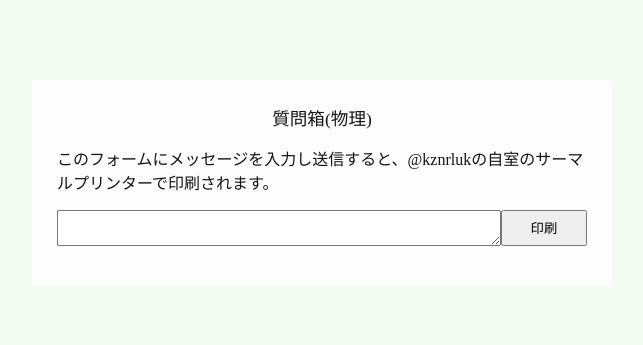
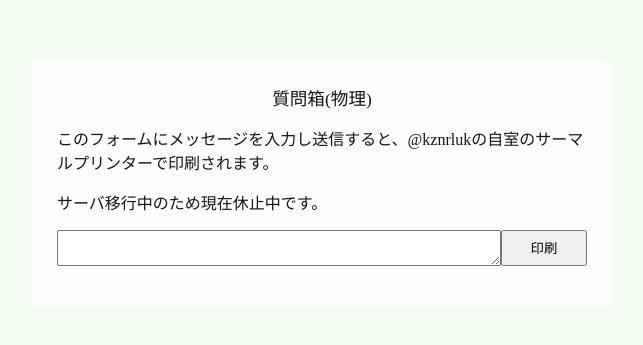
Before and after one commit to kznrluk/receipt-frontend, a plain HTML site: page index.html in a window 1280 px wide. Shown: the part 217-562 px from the top of the page, without its empty margins (318-961 px from the left). Drawn offline with Linux system fonts and the light colour scheme.

Commit message:
休止中の案内

```diff
--- a/index.html
+++ b/index.html
@@ -49,6 +49,7 @@
     <div class="content">
         <header>質問箱(物理)</header>
         <p>このフォームにメッセージを入力し送信すると、@kznrlukの自室のサーマルプリンターで印刷されます。</p>
+        <p>サーバ移行中のため現在休止中です。</p>
         <form>
             <label for="message"></label>
             <textarea id="message"></textarea>
```
